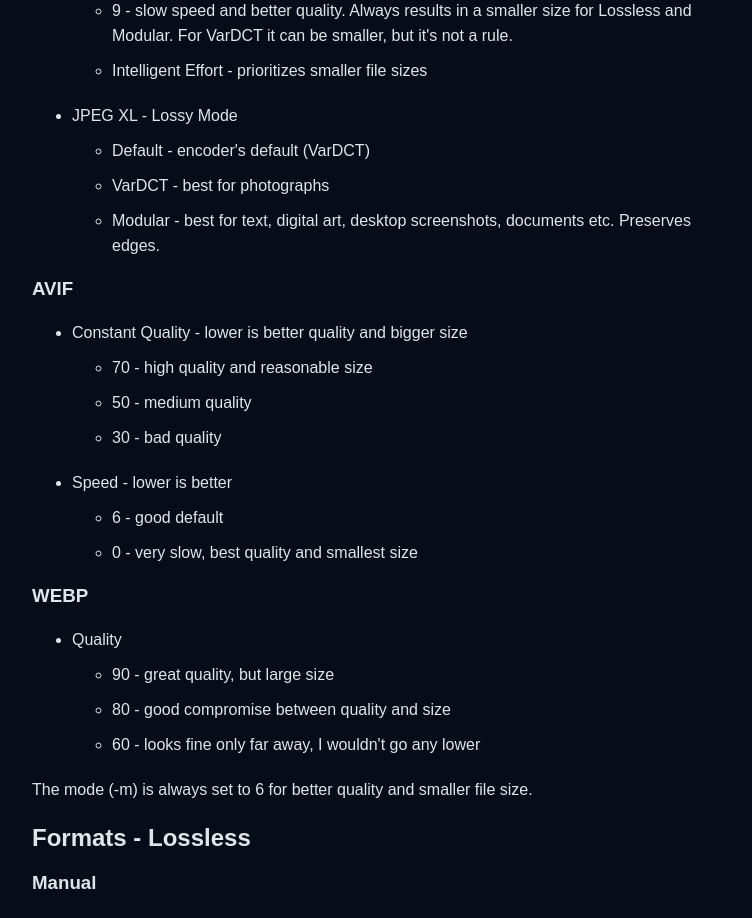
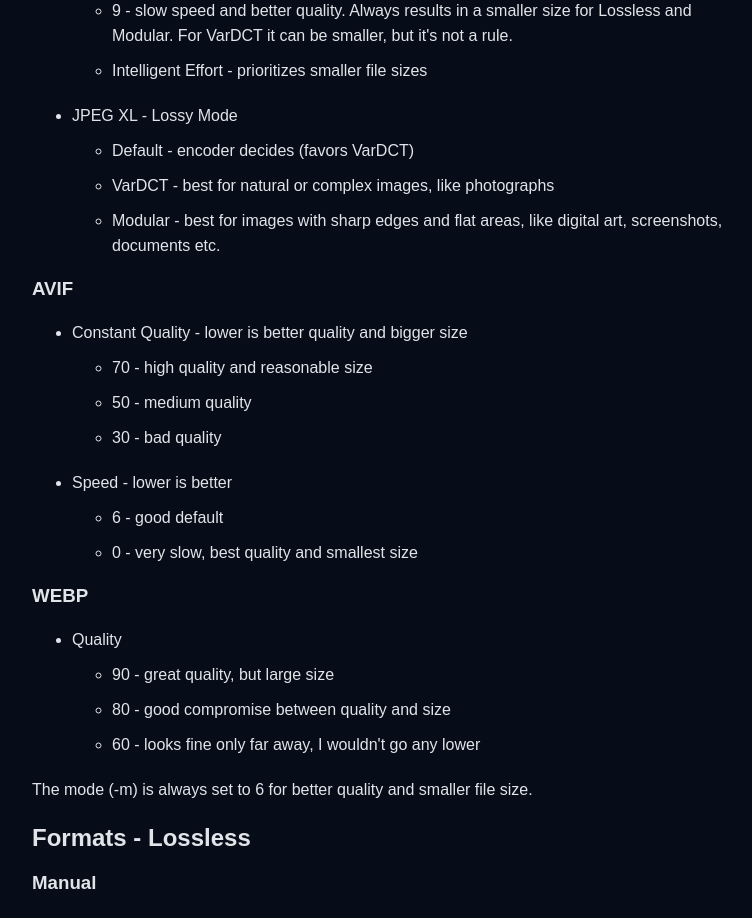
Before and after one commit to JacobDev1/xl-converter-docs, a React (Vite) app: page /formats in a window 1280 px wide. Shown: the part 1560-2478 px from the top of the page, without its empty margins (468-1220 px from the left). Built offline with nearby package versions, Linux system fonts and the light colour scheme; the HTML template or start-up script is replaced by a standard one.

Commit message:
formats: edit jpeg xl lossy mode

```diff
--- a/src/pages/Formats.tsx
+++ b/src/pages/Formats.tsx
@@ -51,9 +51,9 @@
             </li>
             <li>JPEG XL - Lossy Mode
                 <ul>
-                    <li>Default - encoder's default (VarDCT)</li>
-                    <li>VarDCT - best for photographs</li>
-                    <li>Modular - best for text, digital art, desktop screenshots, documents etc. Preserves edges.</li>
+                    <li>Default - encoder decides (favors VarDCT)</li>
+                    <li>VarDCT - best for natural or complex images, like photographs</li>
+                    <li>Modular - best for images with sharp edges and flat areas, like digital art, screenshots, documents etc.</li>
                 </ul>
             </li>
         </ul>
```
